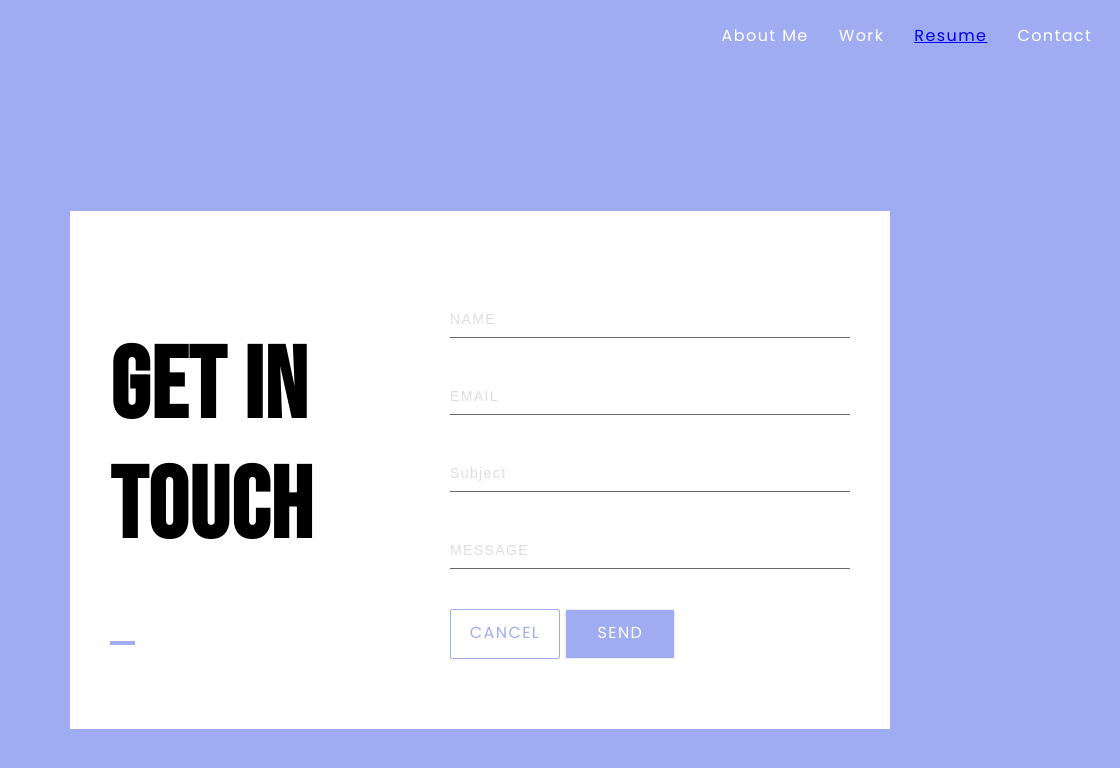
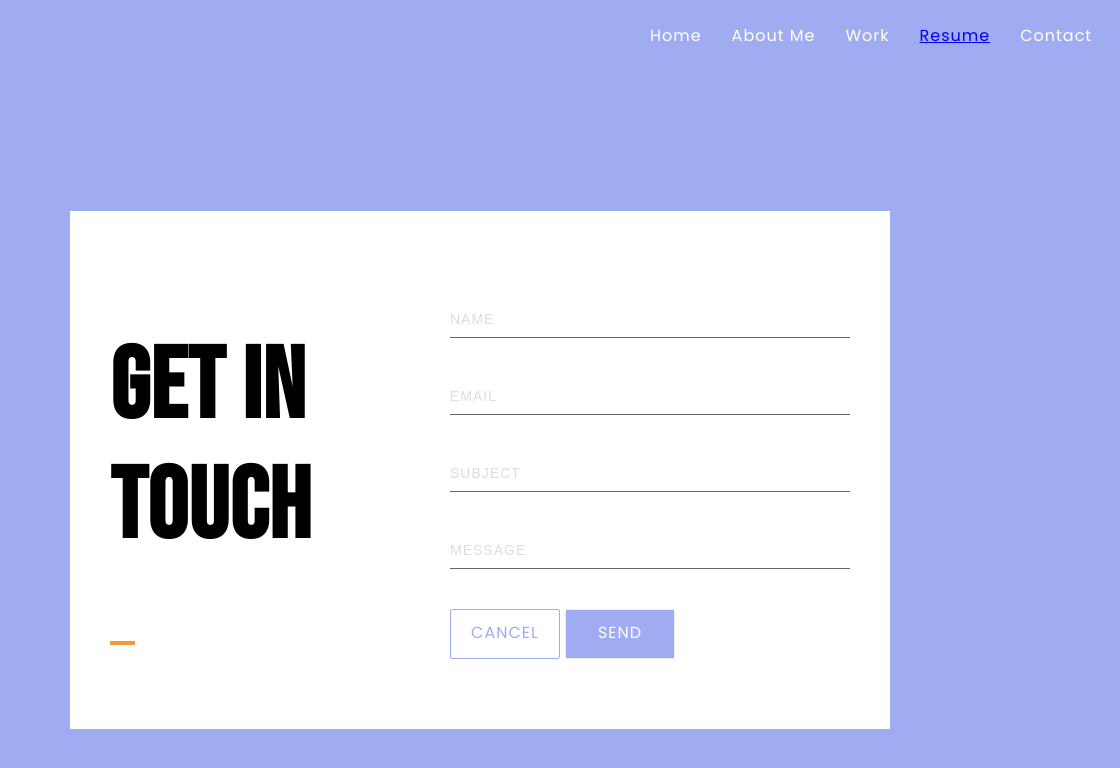
Before and after one commit to clintmogoai/contact, a plain HTML site: page index.html in a window 1280 px wide. Shown: the full height of the page, 160-1280 px from the left. Drawn offline with Linux system fonts and the light colour scheme.

Commit message:
finalised

```diff
--- a/CSS/style.css
+++ b/CSS/style.css
@@ -143,7 +143,7 @@ li{
   }
 
   body, button, input {
-    letter-spacing: 1.4px;
+    letter-spacing: 1px;
   }
 
   .background {
@@ -207,7 +207,7 @@ li{
     bottom: -10px;
     width: 25px;
     height: 4px;
-    background: #A0ACF2
+    background: #F59836
     ;
   }
 
--- a/index.html
+++ b/index.html
@@ -15,7 +15,8 @@
                         <img class="logo" src="Images/Logo transparent.png" alt="Logo CMXD" height="50px">
                     <nav id="primaryNav">
                         <ul class="topNav">
-                            <a href="https://clintmogoai.github.io/home/"></a> <li id="about" > About Me </li>
+                          <li id="Home" > Home </li>
+                           <li id="about" > About Me </li>
                             <li id="Portfolio"> Work</li>
                             <li id="resume" ><a href="https://drive.google.com/file/d/1ZwnsVl4ydXvbyJPC35jCmzZn_x8SQNtl/view?usp=sharing" target="_blank" > Resume </a></li>
                             <li id="Contact"> Contact</li>
@@ -43,7 +44,7 @@
                             <input class="app-form-control" placeholder="EMAIL">
                           </div>
                           <div class="app-form-group">
-                            <input class="app-form-control" placeholder="Subject">
+                            <input class="app-form-control" placeholder="SUBJECT">
                           </div>
                           <div class="app-form-group message">
                             <input class="app-form-control" placeholder="MESSAGE">
```
